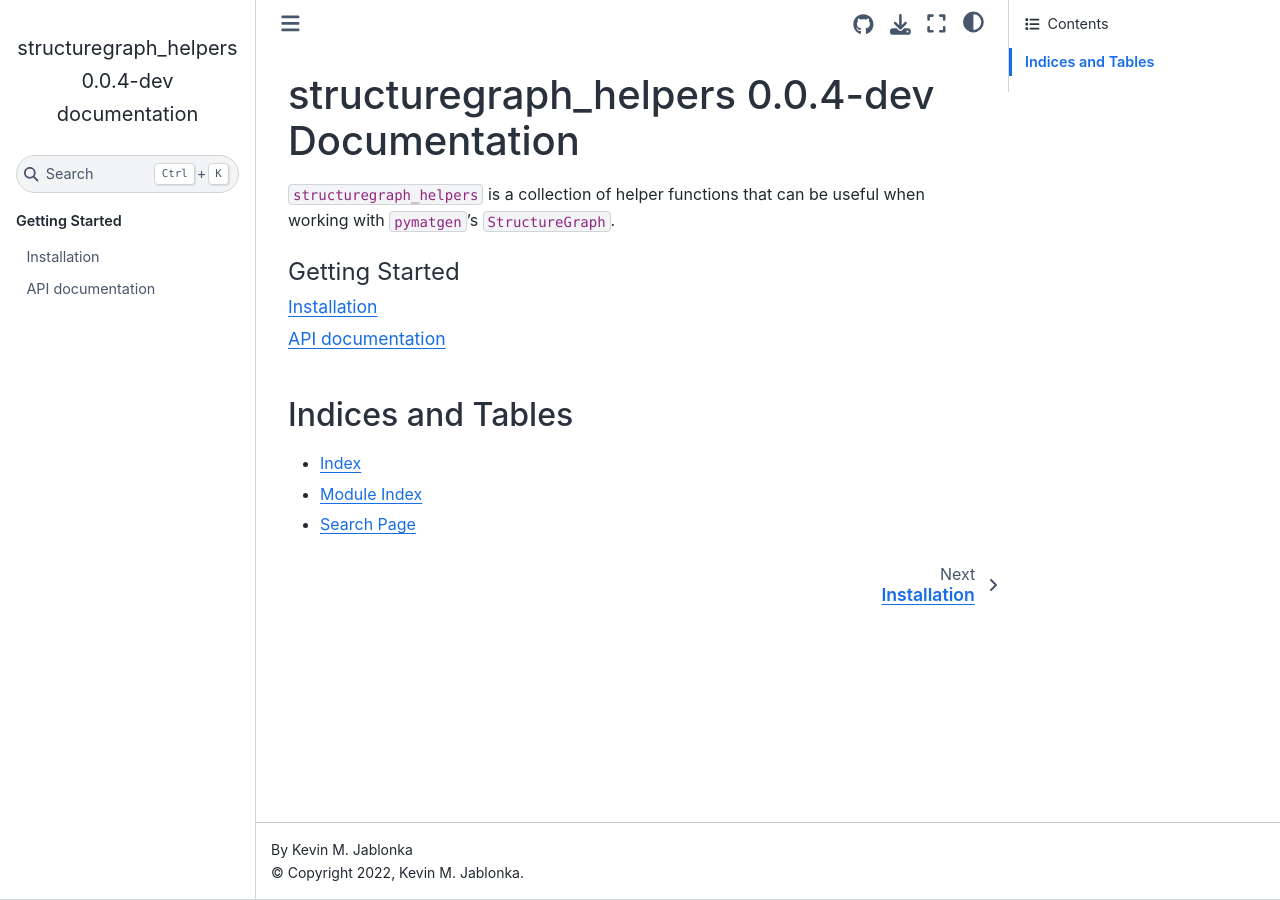
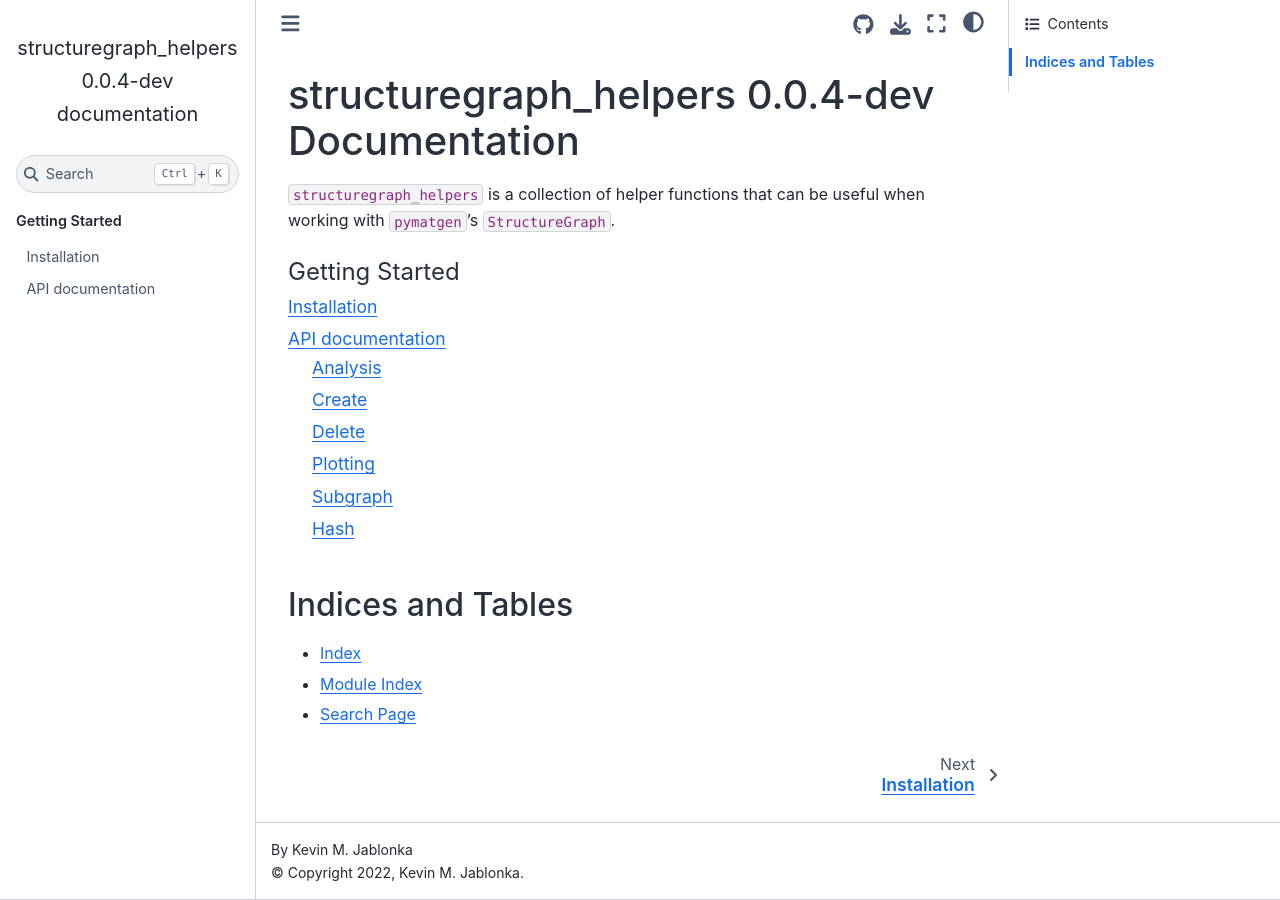
Before and after one commit to kjappelbaum/structuregraph-helpers, a Sphinx documentation site: the page built from docs/source/index.rst, in a window 1280 px wide. Built offline with Sphinx 7.4.7 and the Sphinx Book theme 1.1.4, drawn with Linux system fonts in a browser that asks for light colours; pages that are not in the unit, such as notebooks, are missing from menus.

Commit message:
chore: headings in docs

```diff
--- a/docs/source/api.rst
+++ b/docs/source/api.rst
@@ -1,20 +1,33 @@
 API documentation
 =======================
 
+
+Analysis
+-------------
 .. automodule:: structuregraph_helpers.analysis
     :members:
 
+Create
+--------------
 .. automodule:: structuregraph_helpers.create
     :members:
 
+Delete
+---------
 .. automodule:: structuregraph_helpers.delete
     :members:
 
+Plotting
+---------------
 .. automodule:: structuregraph_helpers.plotting
     :members:
 
+Subgraph
+-----------
 .. automodule:: structuregraph_helpers.subgraph
     :members:
 
+Hash
+--------
 .. automodule:: structuregraph_helpers.hash
     :members:
```
